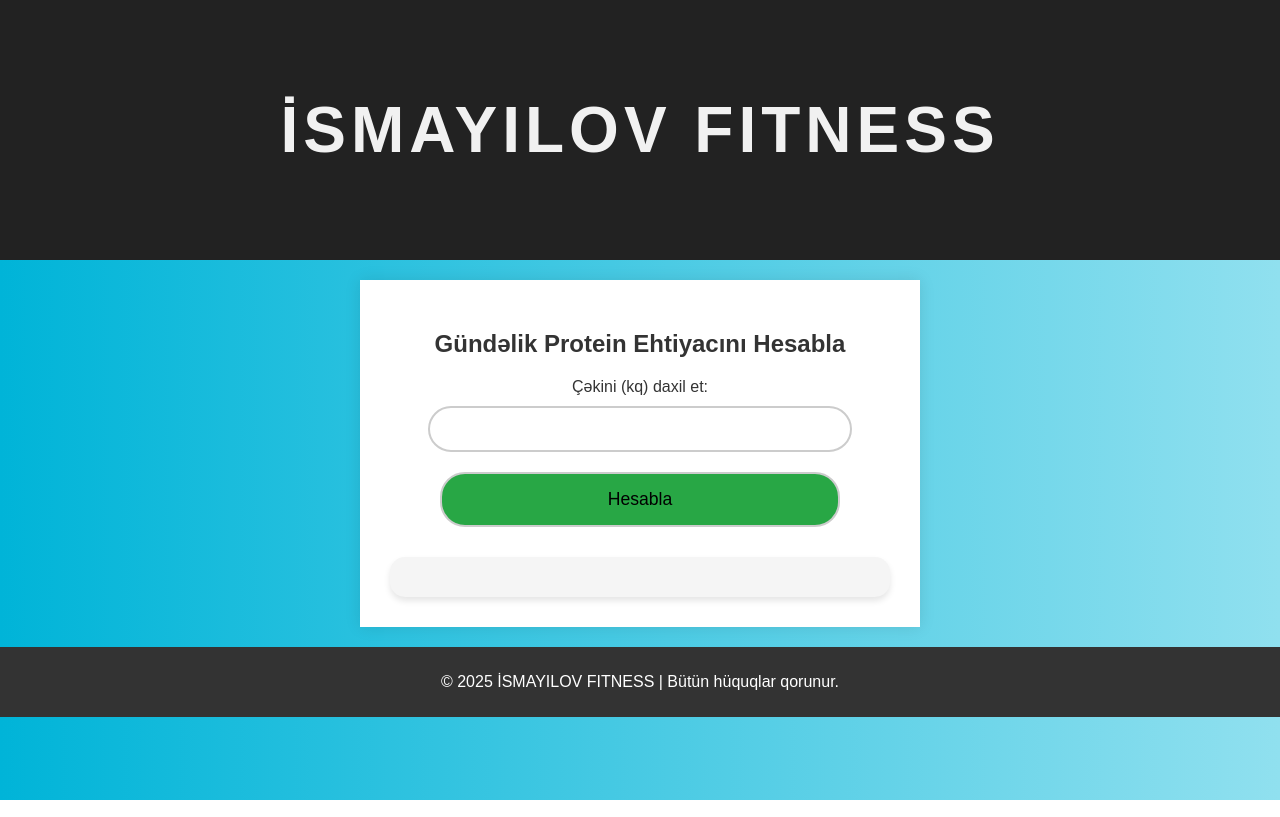
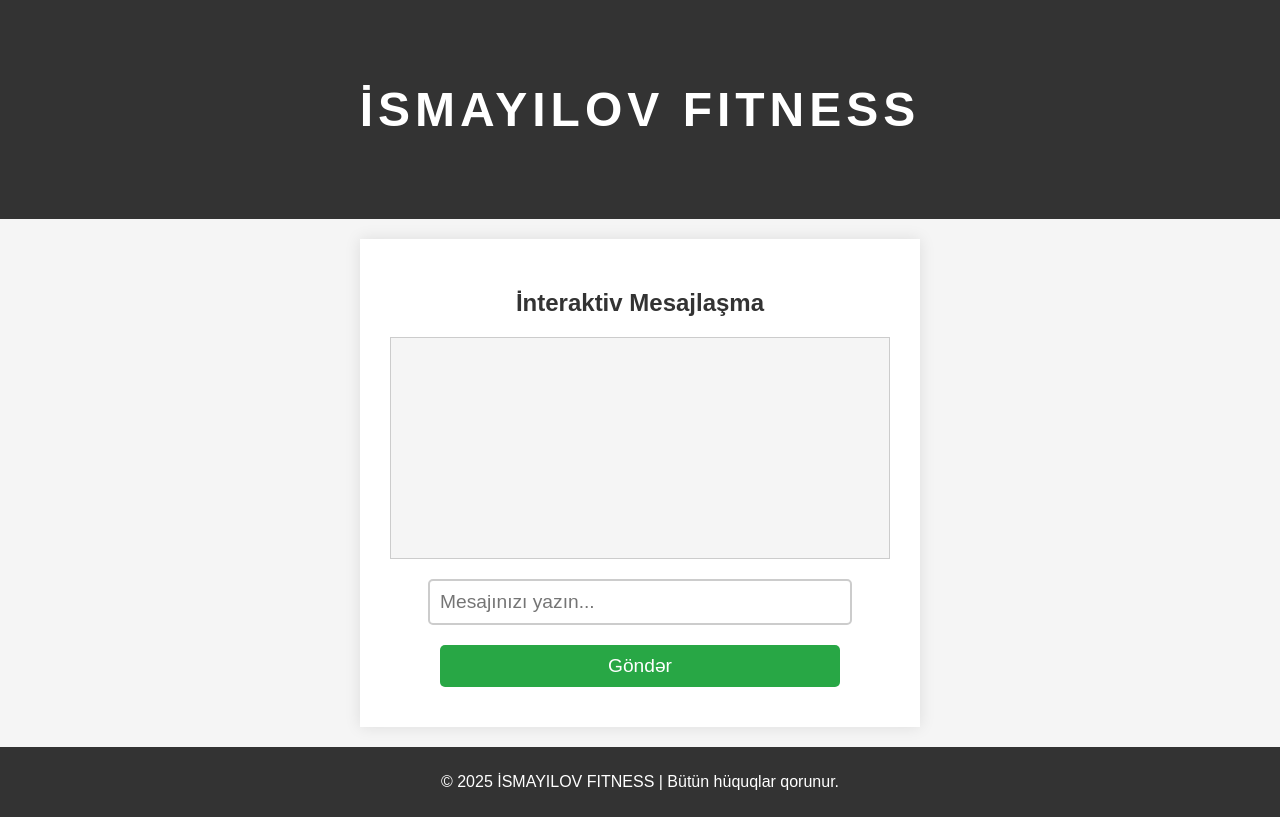
Before and after one commit to ismayilovfit/ismayilovmathematic, a plain HTML site: page index.html in a window 1280 px wide. Drawn offline with Linux system fonts and the light colour scheme.

Commit message:
Update index.html

```diff
--- a/index.html
+++ b/index.html
@@ -10,36 +10,23 @@
             font-family: Arial, sans-serif;
             margin: 0;
             padding: 0;
-            background-image: linear-gradient(to right, #00b4d8, #90e0ef); /* Gradient fon */
-            color: #333;
+            background-color: #f5f5f5;
         }
 
         header {
-            background-color: #222;
-            color: #f1f1f1;
+            background-color: #333;
+            color: white;
             text-align: center;
             padding: 50px 0;
         }
 
         h1 {
-            font-size: 4em;
+            font-size: 3em;
             letter-spacing: 5px;
             text-transform: uppercase;
-            animation: slideIn 2s ease-out;
         }
 
-        @keyframes slideIn {
-            0% {
-                opacity: 0;
-                transform: translateY(-100px);
-            }
-            100% {
-                opacity: 1;
-                transform: translateY(0);
-            }
-        }
-
-        #calculator {
+        #chatContainer {
             background-color: #fff;
             padding: 30px;
             margin: 20px auto;
@@ -49,8 +36,17 @@
             text-align: center;
         }
 
-        #calculator h2 {
+        #chatContainer h2 {
             color: #333;
+        }
+
+        #messages {
+            height: 200px;
+            overflow-y: scroll;
+            border: 1px solid #ccc;
+            margin-bottom: 10px;
+            padding: 10px;
+            background-color: #f5f5f5;
         }
 
         input, button {
@@ -58,39 +54,21 @@
             margin: 10px 0;
             padding: 10px;
             border: 2px solid #ccc;
-            border-radius: 25px;
+            border-radius: 5px;
             font-size: 1.2em;
-        }
-
-        input:focus {
-            border-color: #28a745; /* Fokusda olan inputun sərhədi yaşıl olacaq */
-            outline: none;
         }
 
         button {
             background-color: #28a745;
-            border-radius: 25px;
-            padding: 15px 30px;
-            font-size: 1.1em;
-            transition: background-color 0.3s ease;
+            color: white;
+            font-size: 1.2em;
+            border: none;
+            border-radius: 5px;
             cursor: pointer;
         }
 
         button:hover {
             background-color: #218838;
-            transform: scale(1.1); /* Düymə biraz böyüyəcək */
-            transition: transform 0.3s ease-in-out;
-        }
-
-        #result {
-            font-size: 2em;
-            color: #28a745;
-            font-weight: bold;
-            background-color: #f5f5f5;
-            padding: 20px;
-            margin-top: 20px;
-            border-radius: 15px;
-            box-shadow: 0 4px 6px rgba(0, 0, 0, 0.1);
         }
 
         footer {
@@ -103,19 +81,14 @@
 </head>
 <body>
     <header>
-        <h1>İSMAYILOV FITNESS</h1> <!-- Saytın başlığı -->
+        <h1>İSMAYILOV FITNESS</h1>
     </header>
 
-    <section id="calculator">
-        <h2>Gündəlik Protein Ehtiyacını Hesabla</h2>
-        <form id="proteinForm">
-            <label for="weight">Çəkini (kq) daxil et:</label>
-            <input type="number" id="weight" required>
-
-            <button type="submit">Hesabla</button>
-        </form>
-
-        <div id="result"></div> <!-- Hesablanan nəticəni göstərmək üçün div -->
+    <section id="chatContainer">
+        <h2>İnteraktiv Mesajlaşma</h2>
+        <div id="messages"></div> <!-- Mesajlar burada göstəriləcək -->
+        <input type="text" id="messageInput" placeholder="Mesajınızı yazın...">
+        <button id="sendButton">Göndər</button>
     </section>
 
     <footer>
@@ -123,16 +96,33 @@
     </footer>
 
     <script>
-        // JavaScript - Gündəlik Protein Hesablayıcı
-        document.getElementById('proteinForm').addEventListener('submit', function(event) {
-            event.preventDefault();
+        const socket = new WebSocket('ws://localhost:8080'); // WebSocket serverə qoşulma
 
-            let weight = document.getElementById('weight').value;
-            if (weight) {
-                let proteinNeed = weight * 2; // Bu, ortalama bir protein ehtiyacıdır (2 q/kq).
-                document.getElementById('result').innerHTML = `Gündəlik protein ehtiyacınız: <strong>${proteinNeed} q</strong>`;
-            } else {
-                document.getElementById('result').innerHTML = 'Zəhmət olmasa çəkini daxil edin!';
+        const messageInput = document.getElementById('messageInput');
+        const sendButton = document.getElementById('sendButton');
+        const messages = document.getElementById('messages');
+
+        // Serverdən gələn mesajları göstərmək
+        socket.onmessage = (event) => {
+            const messageElement = document.createElement('p');
+            messageElement.textContent = event.data;
+            messages.appendChild(messageElement);
+            messages.scrollTop = messages.scrollHeight; // Yuxarıya doğru kaydır
+        };
+
+        // Mesaj göndərmə
+        sendButton.addEventListener('click', () => {
+            const message = messageInput.value.trim();
+            if (message) {
+                socket.send(message); // Mesajı WebSocket serverə göndər
+                messageInput.value = ''; // Mesajı göndərdikdən sonra inputu təmizləyir
+            }
+        });
+
+        // Enter düyməsi ilə mesaj göndərmək
+        messageInput.addEventListener('keydown', (e) => {
+            if (e.key === 'Enter') {
+                sendButton.click();
             }
         });
     </script>
```
